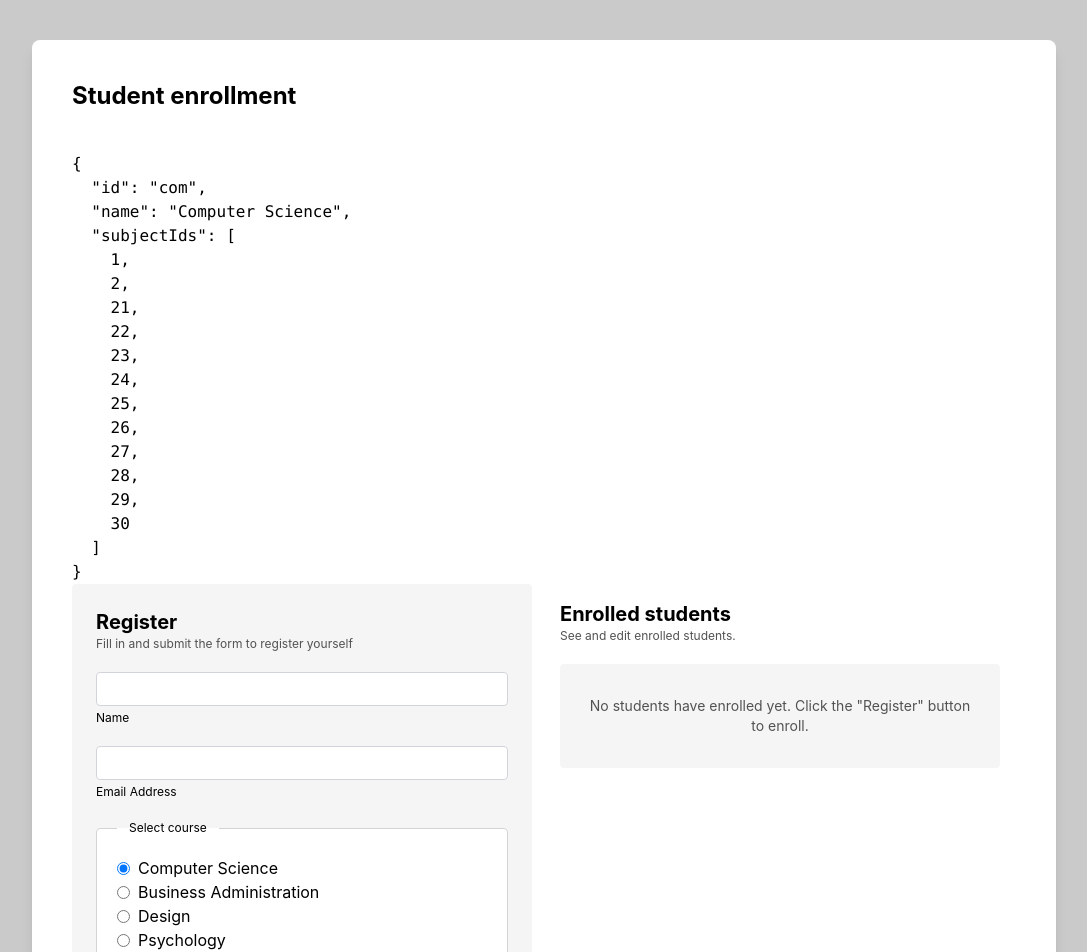
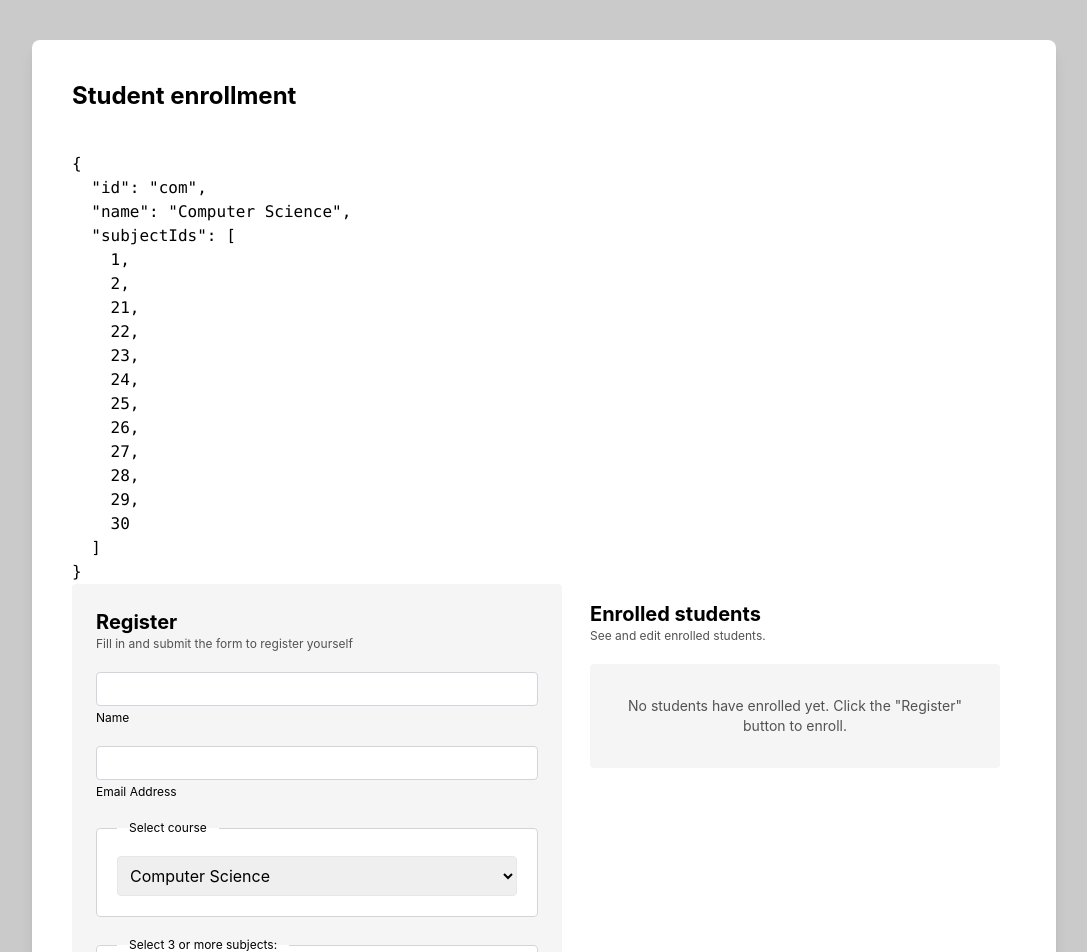
Before and after one commit to aronsantha/student-form-demo, a React (Create React App) app: page / in a window 1280 px wide. Shown: the top 952 px of the page, without its empty margins (96-1183 px from the left). Built offline with nearby package versions, Linux system fonts and the light colour scheme.

Commit message:
change course select to dropdown, reset subjects on course change

```diff
--- a/src/App.tsx
+++ b/src/App.tsx
@@ -11,11 +11,12 @@ function App() {
     INITIAL_SUBJECT_PREFERENCES,
   );
 
-  function handleChangeCourse(event: React.ChangeEvent<HTMLInputElement>) {
+  function handleChangeCourse(event: React.ChangeEvent<HTMLSelectElement>) {
     const selectedCourseId = event.target.value;
     const courseObj = COURSES.find((course) => course.id === selectedCourseId);
     if (!courseObj) return;
     setSelectedCourse(courseObj);
+    setSubjectPreferenceMap(INITIAL_SUBJECT_PREFERENCES);
   }
 
   const relevantSubjects = selectedCourse
@@ -73,22 +74,20 @@ function App() {
 
               <fieldset className="rounded border border-neutral-300 bg-white p-5">
                 <legend className="px-3 text-xs">Select course</legend>
-
-                {COURSES.map((course) => (
-                  <div key={course.name} className="flex items-center gap-2">
-                    <input
-                      type="radio"
-                      name="current-course"
-                      id={course.id}
-                      value={course.id}
-                      checked={course.id === selectedCourse.id}
-                      onChange={(event) => {
-                        handleChangeCourse(event);
-                      }}
-                    />
-                    <label htmlFor={course.id}>{course.name}</label>
-                  </div>
-                ))}
+                <select
+                  className="min-w-[400px] rounded border p-2"
+                  id="course-select"
+                  value={selectedCourse.id}
+                  onChange={(event) => {
+                    handleChangeCourse(event);
+                  }}
+                >
+                  {COURSES.map((course) => (
+                    <option key={course.id} value={course.id}>
+                      {course.name}
+                    </option>
+                  ))}
+                </select>
               </fieldset>
 
               <fieldset className="rounded border border-neutral-300 bg-white p-5">
```
